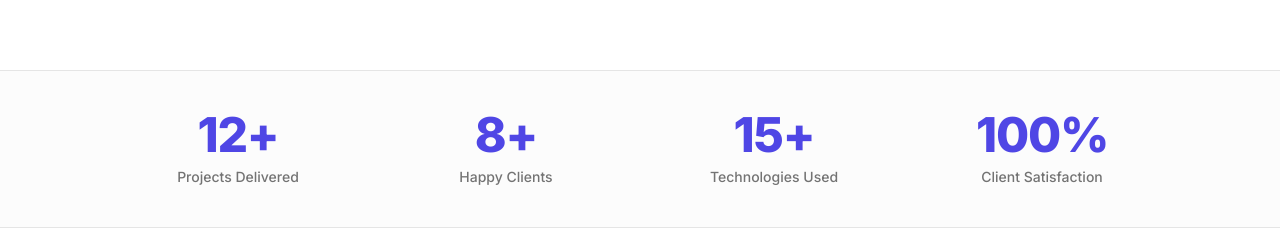
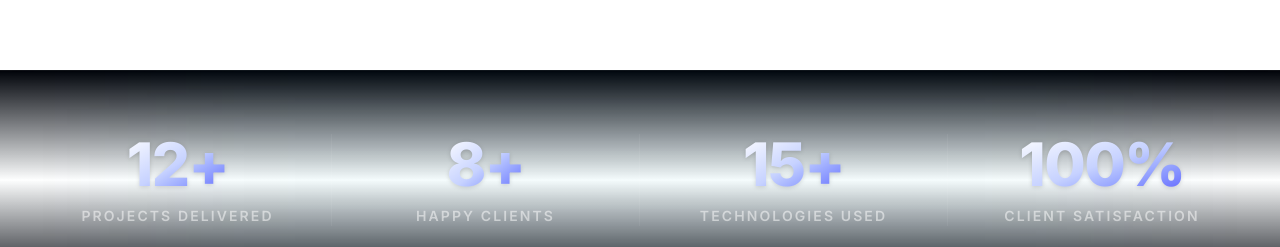
Before and after one commit to solvevo-agency/solvevo-agency-portfolio, a Next.js app: page / in a window 1280 px wide. Shown: the part 705-952 px from the top of the page. Built offline with nearby package versions, Linux system fonts and the light colour scheme.

Commit message:
feat: overhaul stats section with motion animations and refreshed gradient styling

```diff
--- a/src/features/landing/components/stats/stats-section.tsx
+++ b/src/features/landing/components/stats/stats-section.tsx
@@ -1,20 +1,38 @@
-import { stats } from "../../static-data/stats.data"
+"use client";
+
+import { motion } from "motion/react";
+import { stats } from "../../static-data/stats.data";
 
 export function StatsSection() {
   return (
-    <section className="section-padding-x py-10 bg-muted/30 border-y">
-      <div className="grid grid-cols-2 gap-8 md:grid-cols-4 max-w-6xl mx-auto">
-        {stats.map((stat) => (
-          <div key={stat.id} className="flex flex-col items-center justify-center text-center">
-            <span className="text-3xl font-extrabold tracking-tight sm:text-4xl lg:text-5xl text-primary">
-              {stat.value}
-            </span>
-            <span className="text-sm font-medium text-muted-foreground mt-2">
-              {stat.label}
-            </span>
-          </div>
-        ))}
+    <section className="relative py-16 overflow-hidden">
+      {/* Subtle border and ambient background */}
+      <div className="absolute inset-0 border-y border-white/5 bg-gradient-to-b from-[#02040a] via-white/[0.02] to-[#02040a]" />
+
+      {/* Glow behind the stats */}
+      <div className="absolute left-1/2 top-1/2 -translate-x-1/2 -translate-y-1/2 w-[80%] h-full bg-cyan-500/5 blur-[100px] pointer-events-none" />
+
+      <div className="relative z-10 max-w-7xl mx-auto px-6">
+        <div className="grid grid-cols-2 md:grid-cols-4 gap-y-10 divide-x divide-white/5">
+          {stats.map((stat, index) => (
+            <motion.div
+              key={stat.id}
+              initial={{ opacity: 0, y: 20 }}
+              whileInView={{ opacity: 1, y: 0 }}
+              viewport={{ once: true, margin: "-100px" }}
+              transition={{ duration: 0.7, delay: index * 0.1 }}
+              className="flex flex-col items-center justify-center text-center px-4"
+            >
+              <span className="text-4xl sm:text-5xl lg:text-6xl font-extrabold tracking-tight bg-gradient-to-br from-white via-indigo-200 to-indigo-500 bg-clip-text text-transparent drop-shadow-sm">
+                {stat.value}
+              </span>
+              <span className="text-xs sm:text-sm font-semibold text-white/50 mt-3 uppercase tracking-[0.15em]">
+                {stat.label}
+              </span>
+            </motion.div>
+          ))}
+        </div>
       </div>
     </section>
-  )
+  );
 }
```
